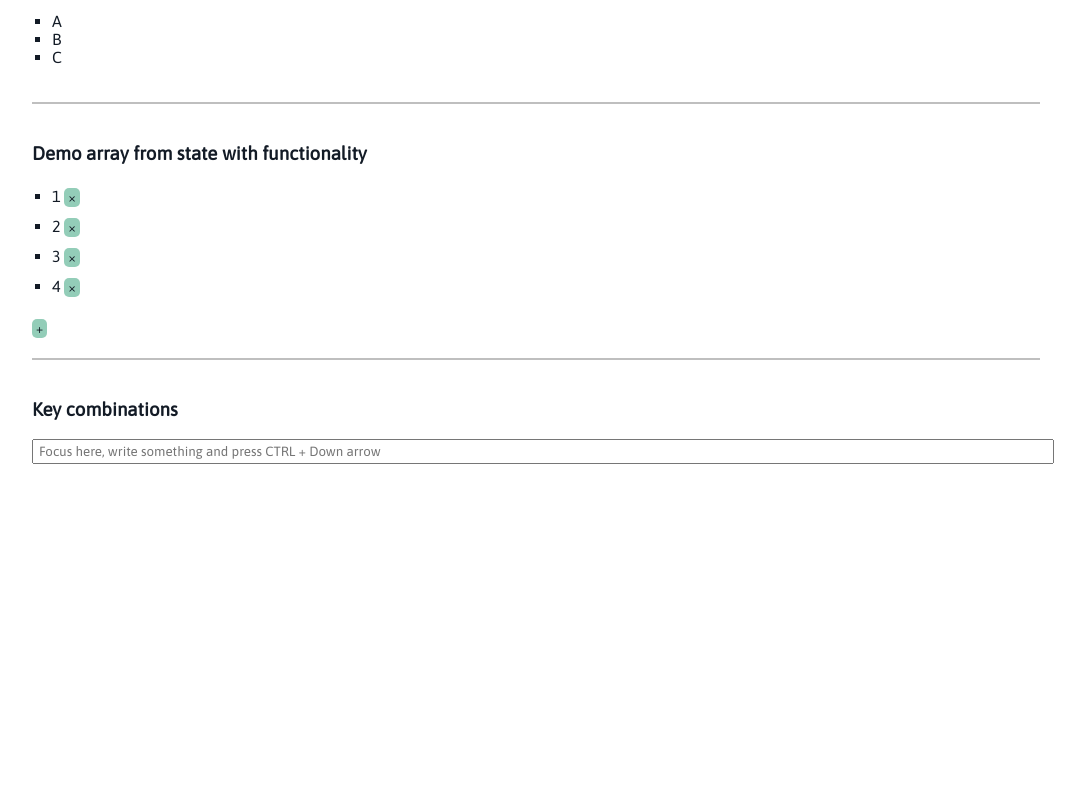
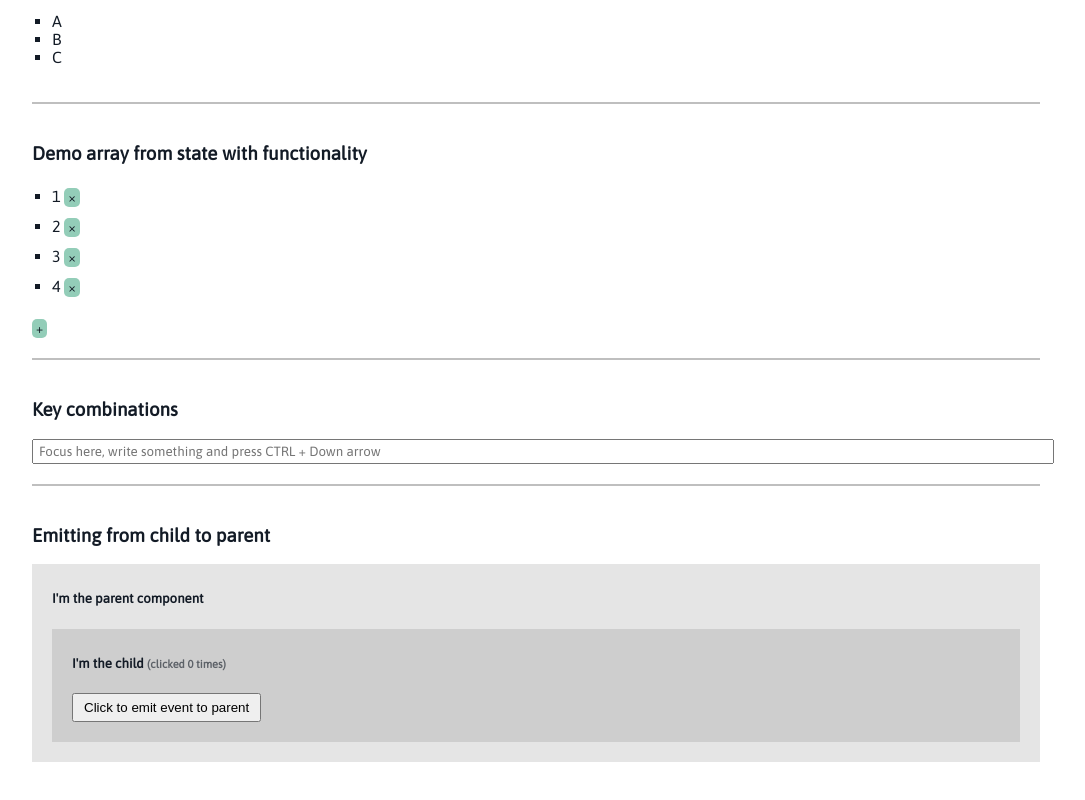
Before and after one commit to ThePaavero/vue-demo-mirum, a Vue app: page / in a window 1280 px wide. Shown: the part 544-1344 px from the top of the page, without its empty margins (104-1189 px from the left). Before the commit the page ends 1068 px from the top, so only its background shows below. Built offline with nearby package versions, Linux system fonts and the light colour scheme.

Commit message:
Child to parent emitting.

```diff
--- a/src/components/DemoArea.vue
+++ b/src/components/DemoArea.vue
@@ -23,10 +23,14 @@
     <section>
       <CtrlKeyCombinationDemo title='Key combinations'/>
     </section>
+    <section>
+      <EmitDemo title='Emitting from child to parent'/>
+    </section>
   </div>
 </template>
 
 <script>
+  import EmitDemo from './EmitDemo.vue'
   import StateBasicsDemo from './StateBasicsDemo.vue'
   import CtrlKeyCombinationDemo from './CtrlKeyCombinationDemo.vue'
   import DynamicArrayDemo from './DynamicArrayDemo.vue'
@@ -34,6 +38,7 @@
 
   export default {
     components: {
+      EmitDemo,
       StateBasicsDemo,
       CtrlKeyCombinationDemo,
       DynamicArrayDemo,
--- /dev/null
+++ b/src/components/EmitDemo.vue
@@ -0,0 +1,46 @@
+<template>
+  <div>
+    <h3>{{ title }}</h3>
+    <div class='parentComponent'>
+      <h5>{{ ownTitle }}</h5>
+      <EmitDemoChild @childHasBeenClicked='onChildHasBeenClicked'/>
+    </div>
+  </div>
+</template>
+
+<script>
+  import EmitDemoChild from './EmitDemoChild.vue'
+
+  const defaultOwnTitle = 'I\'m the parent component'
+
+  export default{
+    props: ['title'],
+    components: {
+      EmitDemoChild
+    },
+    data() {
+      return {
+        ownTitle: defaultOwnTitle
+      }
+    },
+    methods: {
+      toggleOwnTitle() {
+        this.ownTitle = this.ownTitle === defaultOwnTitle ? 'Child component was clicked!' : defaultOwnTitle
+      },
+      onChildHasBeenClicked () {
+        this.toggleOwnTitle()
+        setTimeout(() => {
+          this.toggleOwnTitle()
+        }, 1000)
+      }
+    }
+  }
+</script>
+
+<style scoped>
+  .parentComponent {
+    background: rgba(0, 0, 0, 0.1);
+    padding: 5px 20px;
+    padding-bottom: 20px;
+  }
+</style>
--- /dev/null
+++ b/src/components/EmitDemoChild.vue
@@ -0,0 +1,42 @@
+<template>
+  <div class='childComponent'>
+    <h5>{{ title }}
+      <small>(clicked {{ clickedCounter }} times)</small>
+    </h5>
+    <button @click='onButtonClicked'>Click to emit event to parent</button>
+  </div>
+</template>
+
+<script>
+  export default{
+    data() {
+      return {
+        clickedCounter: 0,
+        title: 'I\'m the child'
+      }
+    },
+    methods: {
+      onButtonClicked() {
+        this.clickedCounter++
+        this.$emit('childHasBeenClicked')
+      }
+    }
+  }
+</script>
+
+<style scoped>
+  .childComponent {
+    background: rgba(0, 0, 0, 0.1);
+    padding: 5px 20px;
+    padding-bottom: 20px;
+  }
+
+  button {
+    cursor: pointer;
+    padding: 5px 10px;
+  }
+
+  small {
+    opacity: 0.6;
+  }
+</style>
```
